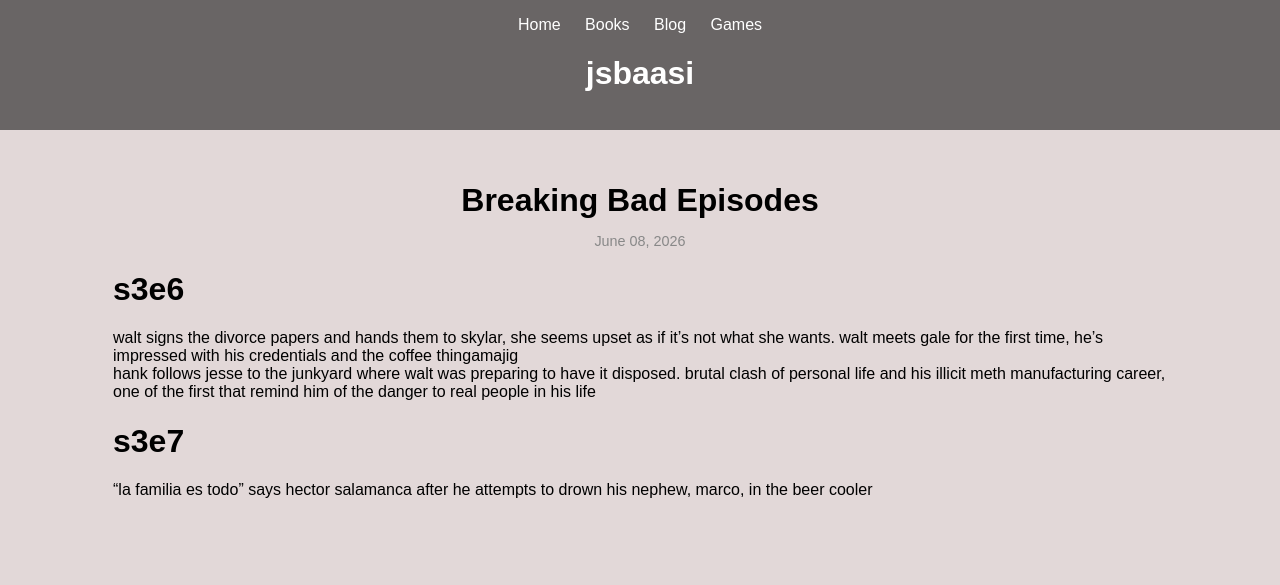
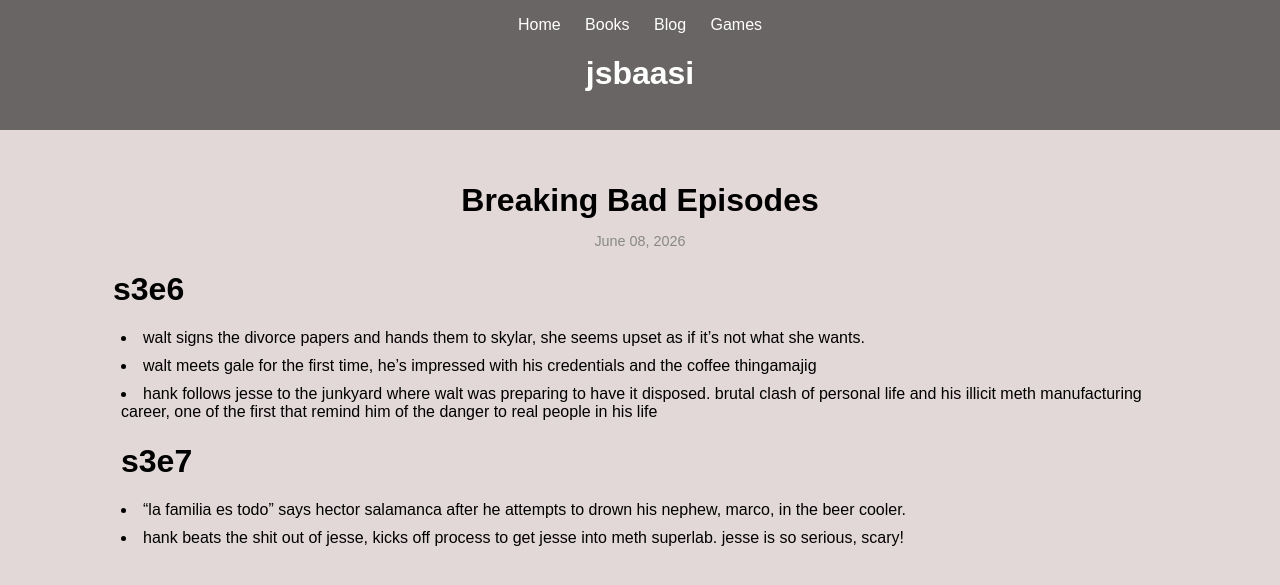
Before and after one commit to jsbaasi/jsbaasi.github.io, a Jekyll site: the page built from _posts/2026-06-08-breaking-bad-episodes.md, in a window 1280 px wide. Shown: the top 585 px of the page. Built offline with Jekyll 4.4.1, drawn with Linux system fonts in a browser that asks for light colours.

Commit message:
vault backup: 2026-06-08 18:00:26

```diff
--- a/_posts/2026-06-08-breaking-bad-episodes.md
+++ b/_posts/2026-06-08-breaking-bad-episodes.md
@@ -6,7 +6,9 @@
 permalink: /breaking-bad/
 ---
 # s3e6
-walt signs the divorce papers and hands them to skylar, she seems upset as if it's not what she wants. walt meets gale for the first time, he's impressed with his credentials and the coffee thingamajig
-hank follows jesse to the junkyard where walt was preparing to have it disposed. brutal clash of personal life and his illicit meth manufacturing career, one of the first that remind him of the danger to real people in his life
+- walt signs the divorce papers and hands them to skylar, she seems upset as if it's not what she wants.
+- walt meets gale for the first time, he's impressed with his credentials and the coffee thingamajig
+- hank follows jesse to the junkyard where walt was preparing to have it disposed. brutal clash of personal life and his illicit meth manufacturing career, one of the first that remind him of the danger to real people in his life
 # s3e7
-"la familia es todo" says hector salamanca after he attempts to drown his nephew, marco, in the beer cooler
+- "la familia es todo" says hector salamanca after he attempts to drown his nephew, marco, in the beer cooler.
+- hank beats the shit out of jesse, kicks off process to get jesse into meth superlab. jesse is so serious, scary!
```
